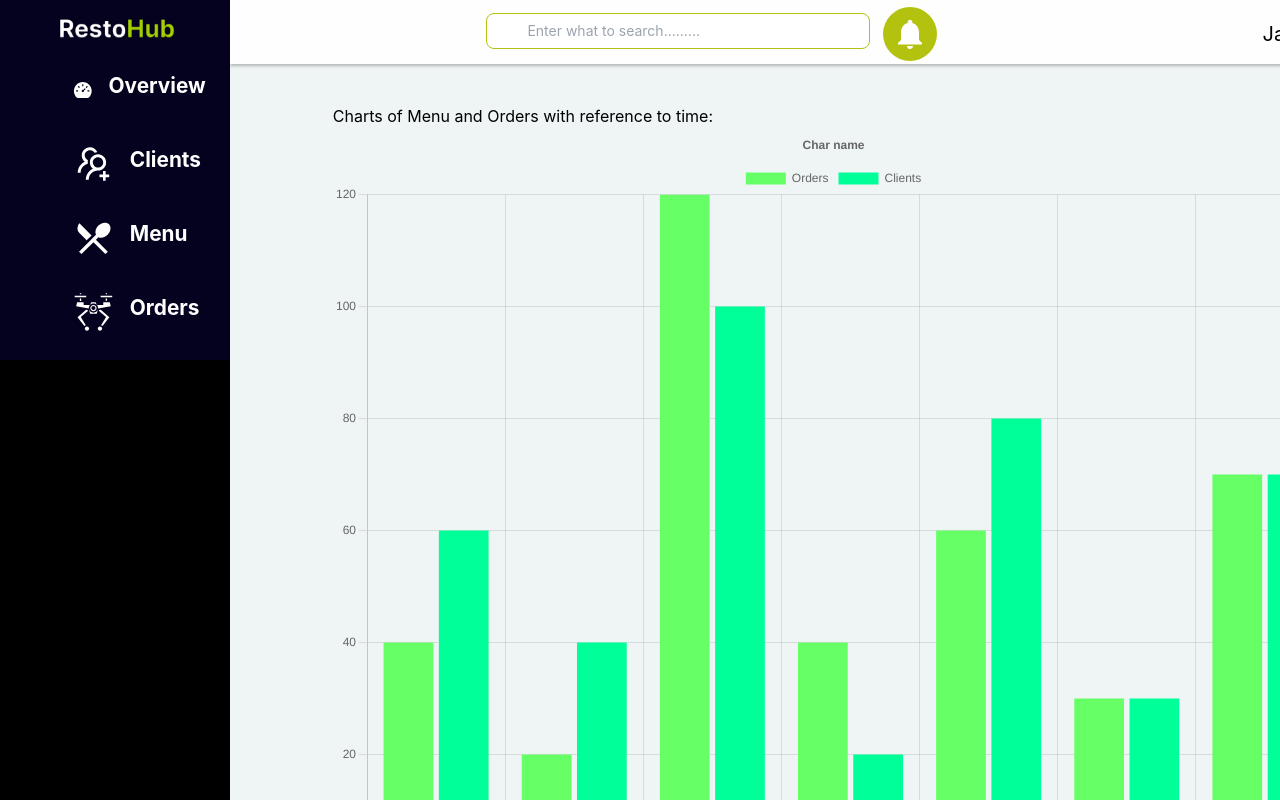
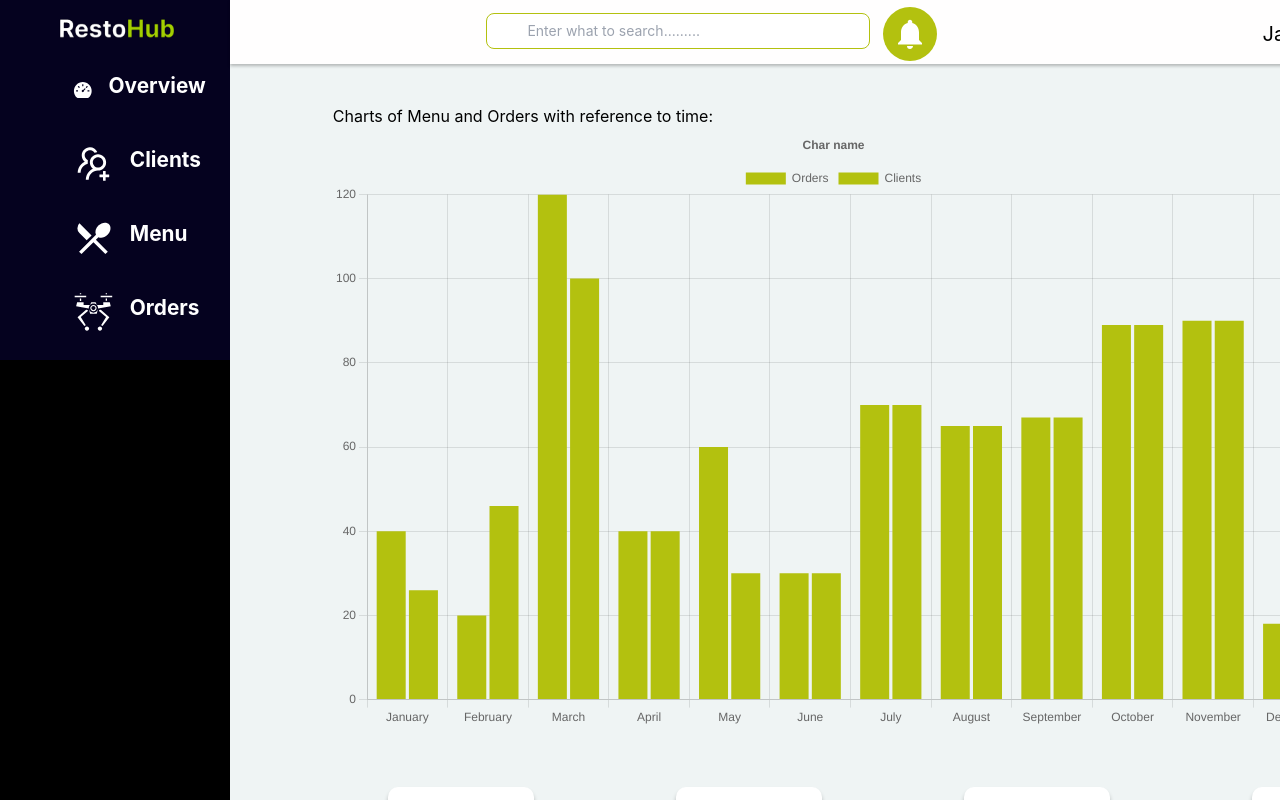
Before and after one commit to jazzybruno/restohub, a React (Create React App) app: page /overview in a window 1280 px wide. Shown: the top 800 px of the page. Built offline with nearby package versions, Linux system fonts and the light colour scheme.

Commit message:
Updated the BarChat

```diff
--- a/src/components/UI/Barchat.jsx
+++ b/src/components/UI/Barchat.jsx
@@ -34,7 +34,7 @@ import {
     },
   };
 
-  const labels = ['January', 'February', 'March', 'April', 'May', 'June', 'July'];
+  const labels = ['January', 'February', 'March', 'April', 'May', 'June', 'July' , 'August' , 'September' , 'October' , 'November' , 'December'];
 
   export const data = {
     labels,
@@ -42,15 +42,15 @@ import {
 
       {
         label: 'Orders',
-        data: [40,20,120,40,60,30,70],
-        backgroundColor: '#66ff66',
+        data: [40,20,120,40,60,30,70 , 65 , 67 , 89 , 90 , 18],
+        backgroundColor: '#b3c10f',
       },
 
 
       {
         label: 'Clients',
-        data: [60,40,100,20,80,30,70],
-        backgroundColor: '#00ff99',
+        data: [26,46,100,40,30,30,70 , 65 , 67 , 89 , 90 , 18],
+        backgroundColor: '#b3c10f',
 
       },
     ],
@@ -59,7 +59,7 @@ import {
     return(
       <div>
 
-        <Bar options={options} height={`230%`} data={data}  />
+        <Bar options={options} height={`180%`} data={data}  />
       </div>
     );
   }
```
